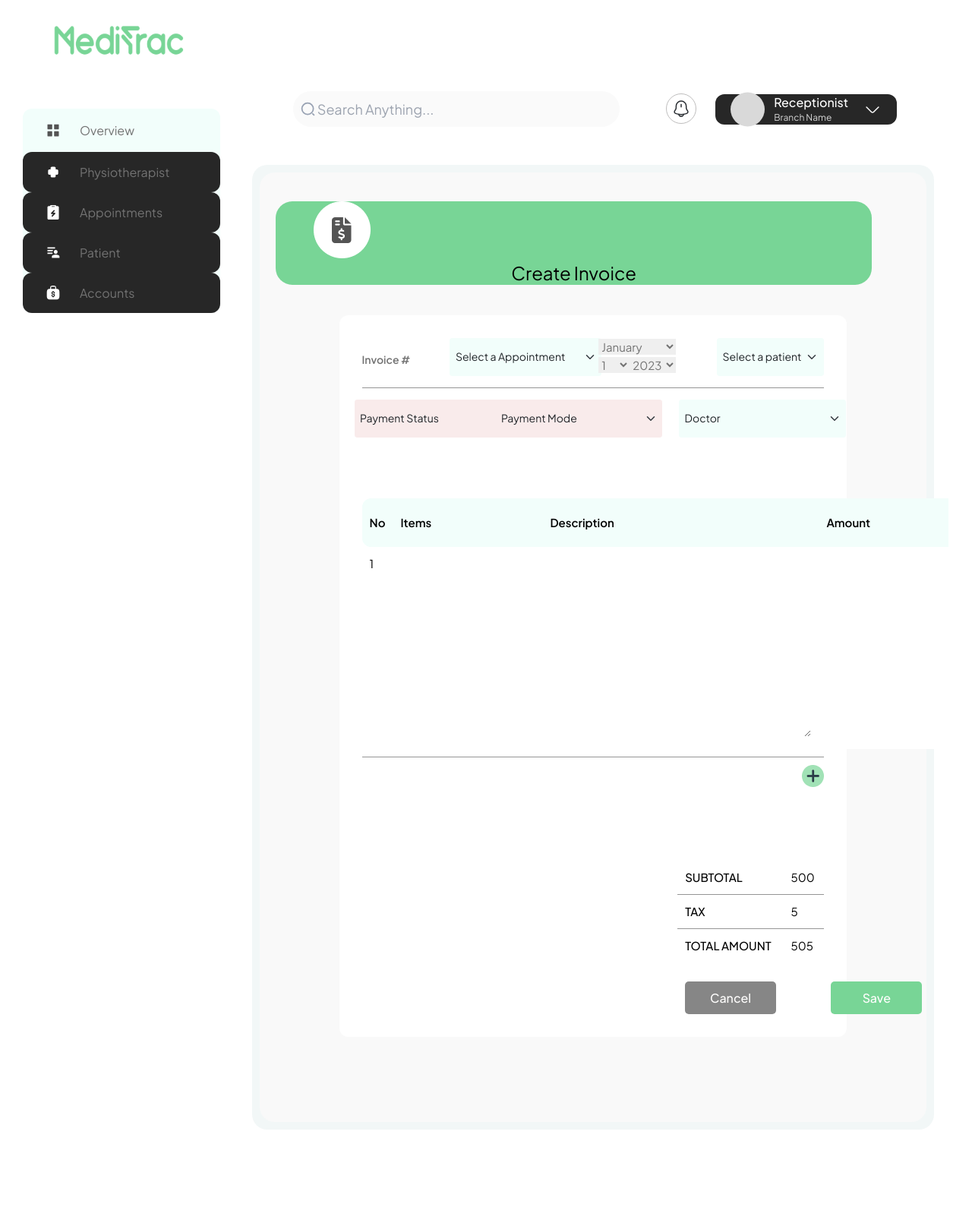
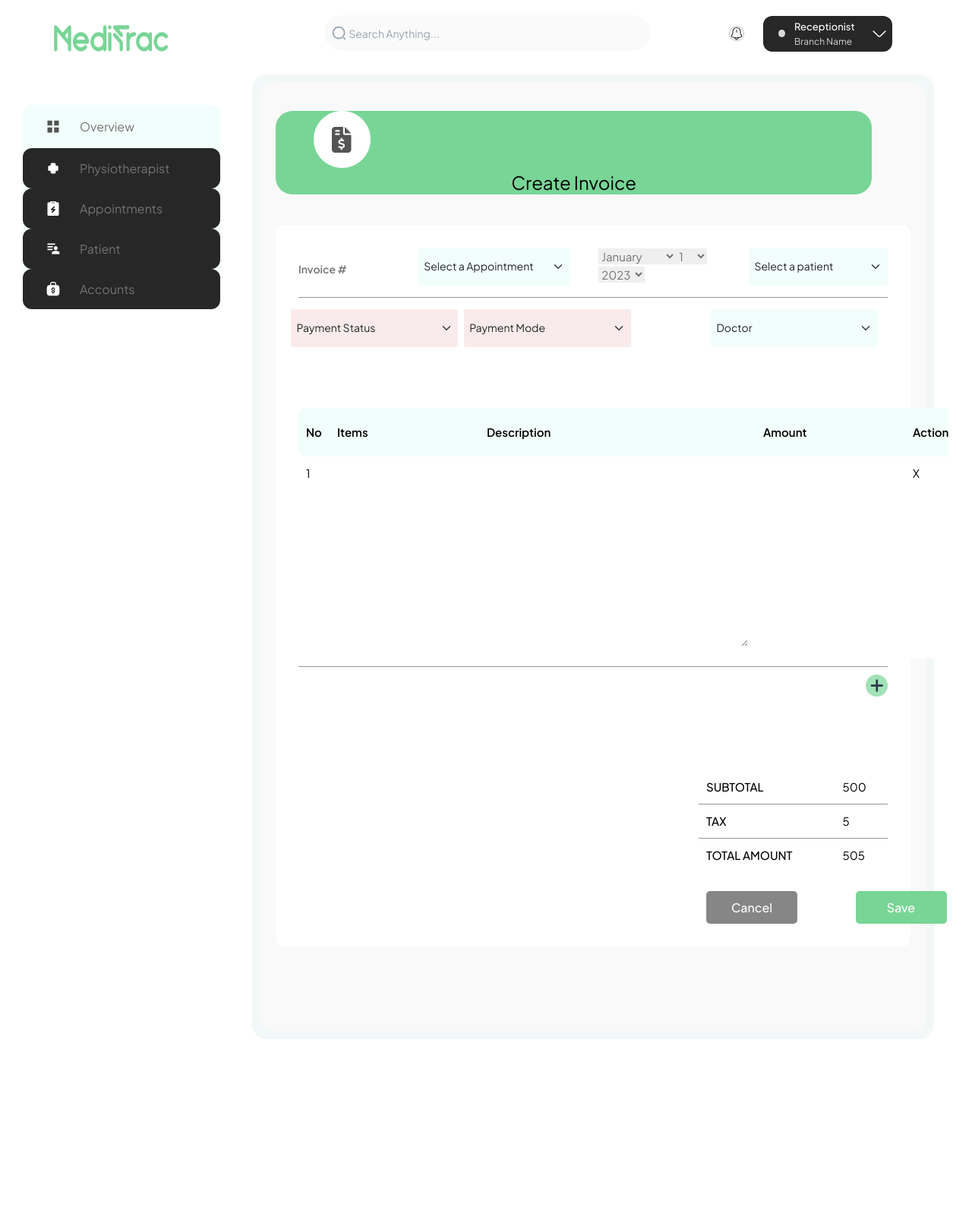
Before and after one commit to Godwingodu/CLINIC_management, a Django app: page /reception/invoice/create/ in a window 1280 px wide. Shown: the whole page at 76% size. After the commit the page ends 1368 px from the top, so only its background shows below. Run offline with Django 4.2, Linux system fonts and the light colour scheme; data comes from the database, SQL or seed files in the repository.

Commit message:
edited create invoice

```diff
--- a/clinic_app/settings.py
+++ b/clinic_app/settings.py
@@ -93,9 +93,9 @@ DATABASES = {
         'ENGINE': 'django.db.backends.mysql',
         'NAME': 'clinic_management',
         'USER': 'root',
-        'PASSWORD': '',
+        'PASSWORD': '12345678',
         'HOST': 'localhost',
-        'PORT': '3308',
+        'PORT': '3306',
     }
 }
 
--- a/templates/reception/base.html
+++ b/templates/reception/base.html
@@ -80,8 +80,9 @@
             .logo_img {
             margin-top: 1px;
             margin-left: 15px;
-            width: 186px;
-            height: 60px;
+            width: 165px;
+            height: 55px;
+
             }
 
             .super-admin-container{
@@ -97,6 +98,28 @@
             .sidebar-ico{
                 width: 41%;
             }
+            .search_bar input{
+                font-size: 15px;
+            }
+            .super-admin-container{
+                height: 47px;
+                width: 13rem;
+            }
+
+            .search_bar input {
+            font-size: 14px;
+            }
+            .admin-img{
+                width: 7%;
+            }
+            .main-text{
+                font-size: 14px !important;
+            }
+
+            .container {
+            width: 100% !important;
+            }
+
         </style>
 
     {% block additional_css %}
@@ -203,7 +226,7 @@
         <div class="container-fluid g-0">
             <div class="row">
                 <div class="col-lg-12 p-0">
-                    <div class="header_iner d-flex justify-content-between align-items-center">
+                    <div class="header_iner d-flex justify-content-between align-items-center" style="margin-bottom: -2rem;">
                         <div class="toggle-switch">
                             <i class="bx bx-menu" id="sidebarOpen"></i>
                         </div>
@@ -215,7 +238,8 @@
 
 
                         <div class="navbar_content">
-                            <div class="notification-container">
+                            <div class="notification-container" style="width: 9%;
+                            height: 21%;">
                                 <img src="{% static 'images/panel/bell.svg' %}" alt="" />
                             </div>
                             <div class="super-admin-container">
--- a/templates/reception/create_invoice.html
+++ b/templates/reception/create_invoice.html
@@ -28,11 +28,7 @@ Create Invoice
     @import url("https://fonts.googleapis.com/css?family=Montserrat:400,600,700&display=swap");
 
     * {
-        margin: 0;
-        padding: 0;
-        list-style: none;
-        font-family: "Montserrat", sans-serif;
-        -webkit-box-sizing: border-box;
+
         box-sizing: border-box;
     }
 
@@ -123,6 +119,17 @@ Create Invoice
         width: 90%;
     margin-left: 11rem;
     }
+
+    .main-text {
+    font-size: 13px !important;
+}
+.super-admin-container {
+    height: 47px;
+    width: 17rem;
+}
+.dashboard_part{
+    margin-top: -10rem;
+}
     </style>
 
 
@@ -302,7 +309,7 @@ Create Invoice
         <div class="col-md-4"></div>
         <div class="col-md-4"><button
             class="btn btn--main export-button space-fix patient-button"
-            style="width: 12rem; margin-left: 41rem;"
+            style="width: 12rem;     margin-left: 47rem;"
             >
             Save
             </button></div>
```
